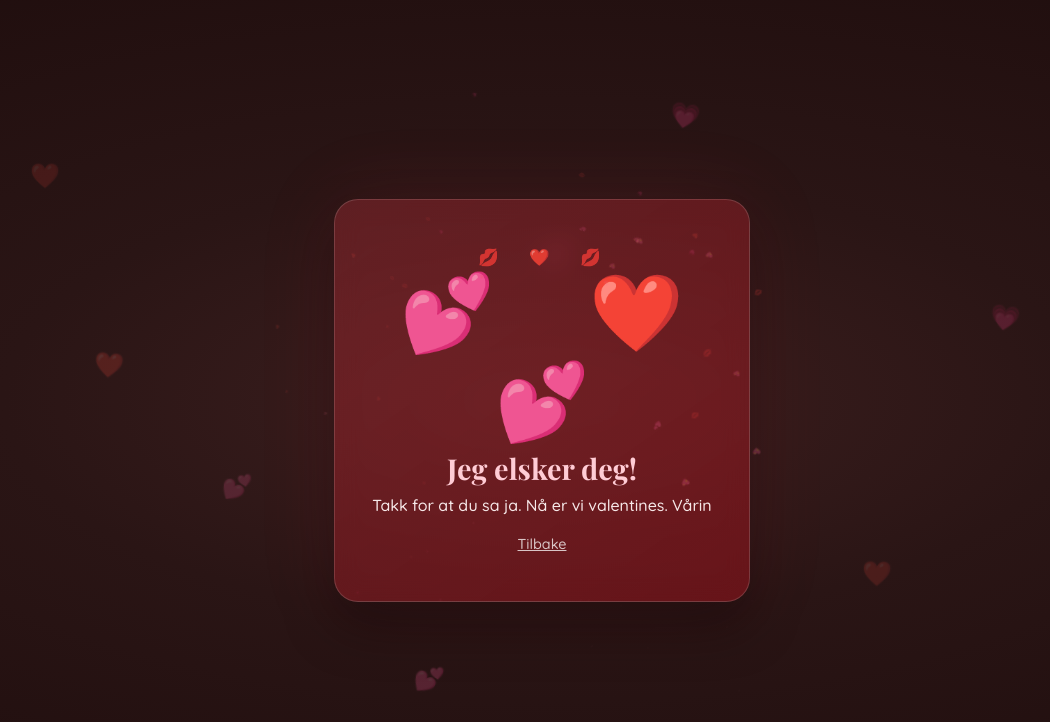
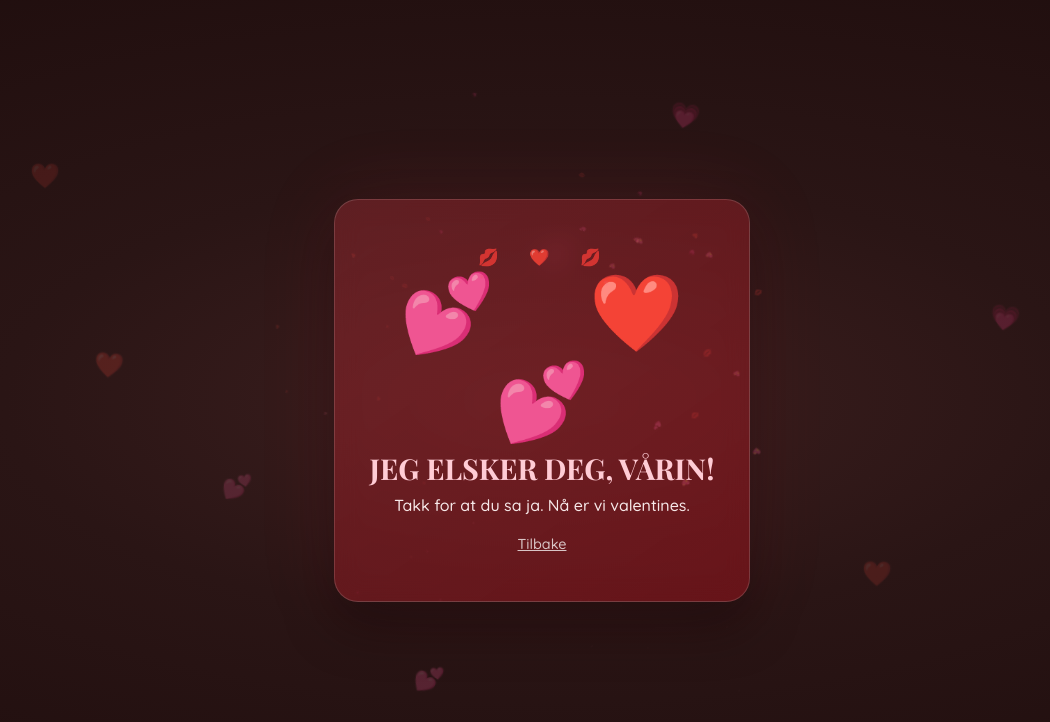
Before and after one commit to leonlelo/Valentines---Will-you-be-my-valentine-, a plain HTML site: page index.html in a window 1280 px wide. Both pictures are taken after a click on the button "Ja! 💕". Shown: the whole page, without its empty margins (98-1148 px from the left). Drawn offline with nearby package versions, Linux system fonts and the light colour scheme.

Commit message:
Update message to uppercase and add name

```diff
--- a/index.html
+++ b/index.html
@@ -376,8 +376,8 @@
       <div class="success" id="success">
         <p class="kiss-line">💋 ❤️ 💋</p>
         <div class="big-hearts">💕 ❤️ 💕</div>
-        <h2>Jeg elsker deg!</h2>
-        <p>Takk for at du sa ja. Nå er vi valentines. Vårin</p>
+        <h2>JEG ELSKER DEG, VÅRIN!</h2>
+        <p>Takk for at du sa ja. Nå er vi valentines.</p>
         <button type="button" class="btn-back" id="btnBack">Tilbake</button>
       </div>
     </div>
```
